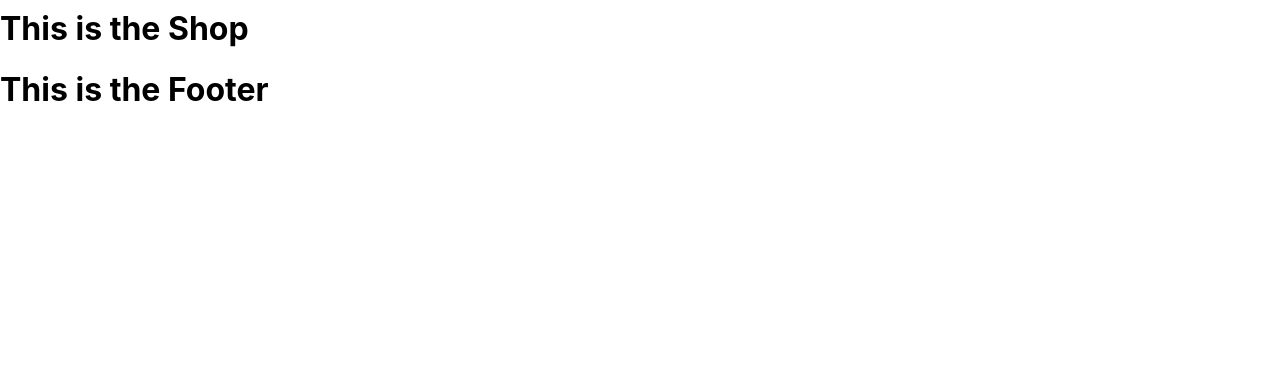
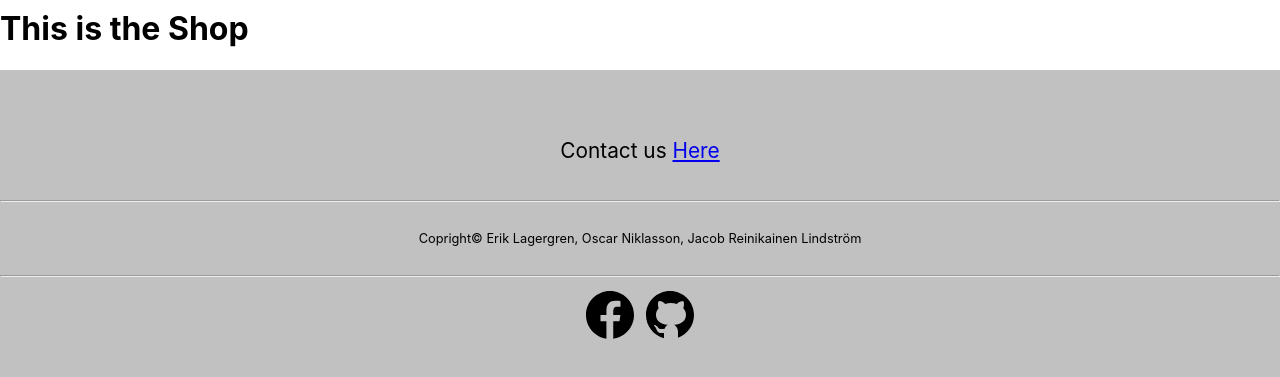
Before and after one commit to ErikLager/Agilt2.0, a React (Create React App) app in the folder agile2.0app/: page / in a window 1280 px wide. Shown: the part 1132-1509 px from the top of the page. Before the commit the page ends 1262 px from the top, so only its background shows below. Built offline with nearby package versions, Linux system fonts and the light colour scheme; a web font is replaced by a local one.

Commit message:
V. 1.0 of footer

```diff
--- a/agile2.0app/src/App.css
+++ b/agile2.0app/src/App.css
@@ -87,6 +87,32 @@
   color: #61dafb;
 }
 
+
+
+/* ---------------------Footer style--------------------- */
+footer{
+  padding-top: 2rem;
+  padding-bottom: 2rem;
+  background-color: var(--BgColor);
+}
+
+footer div{
+  text-align: center;
+}
+
+footer p{
+  padding: 1rem;
+  font-size: 1.3rem;
+}
+
+footer div div{
+  border: 1px solid orange;
+}
+
+footer .xs{
+  font-size: .8rem;
+}
+
 @keyframes App-logo-spin {
   from {
     transform: rotate(0deg);
--- a/agile2.0app/src/views/Footer.js
+++ b/agile2.0app/src/views/Footer.js
@@ -2,7 +2,28 @@
 
     return (
         <>
-        <h1>This is the Footer</h1>
+            <footer>
+                <div>
+                    <p>
+                        Contact us <a href="#">Here</a>
+                    </p>
+                    <hr />
+                    <p class="xs">
+                        Copright© Erik Lagergren, Oscar Niklasson, Jacob Reinikainen Lindström
+                    </p>
+                    <hr />
+                    <a href="#">
+                        <svg fill="#000000" xmlns="http://www.w3.org/2000/svg" viewBox="0 0 30 30" width="60px" height="60px">
+                            <path d="M15,3C8.373,3,3,8.373,3,15c0,6.016,4.432,10.984,10.206,11.852V18.18h-2.969v-3.154h2.969v-2.099c0-3.475,1.693-5,4.581-5 c1.383,0,2.115,0.103,2.461,0.149v2.753h-1.97c-1.226,0-1.654,1.163-1.654,2.473v1.724h3.593L19.73,18.18h-3.106v8.697 C22.481,26.083,27,21.075,27,15C27,8.373,21.627,3,15,3z" />
+                        </svg>
+                    </a>
+                    <a href="#">
+                        <svg fill="#000000" xmlns="http://www.w3.org/2000/svg" viewBox="0 0 30 30" width="60px" height="60px">
+                            <path d="M15,3C8.373,3,3,8.373,3,15c0,5.623,3.872,10.328,9.092,11.63C12.036,26.468,12,26.28,12,26.047v-2.051 c-0.487,0-1.303,0-1.508,0c-0.821,0-1.551-0.353-1.905-1.009c-0.393-0.729-0.461-1.844-1.435-2.526 c-0.289-0.227-0.069-0.486,0.264-0.451c0.615,0.174,1.125,0.596,1.605,1.222c0.478,0.627,0.703,0.769,1.596,0.769 c0.433,0,1.081-0.025,1.691-0.121c0.328-0.833,0.895-1.6,1.588-1.962c-3.996-0.411-5.903-2.399-5.903-5.098 c0-1.162,0.495-2.286,1.336-3.233C9.053,10.647,8.706,8.73,9.435,8c1.798,0,2.885,1.166,3.146,1.481C13.477,9.174,14.461,9,15.495,9 c1.036,0,2.024,0.174,2.922,0.483C18.675,9.17,19.763,8,21.565,8c0.732,0.731,0.381,2.656,0.102,3.594 c0.836,0.945,1.328,2.066,1.328,3.226c0,2.697-1.904,4.684-5.894,5.097C18.199,20.49,19,22.1,19,23.313v2.734 c0,0.104-0.023,0.179-0.035,0.268C23.641,24.676,27,20.236,27,15C27,8.373,21.627,3,15,3z" />
+                        </svg>
+                    </a>
+                </div>
+            </footer>
         </>
     )
 };
```
